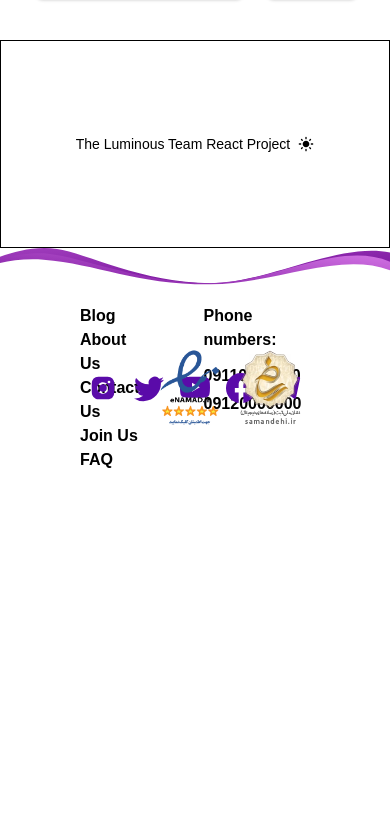
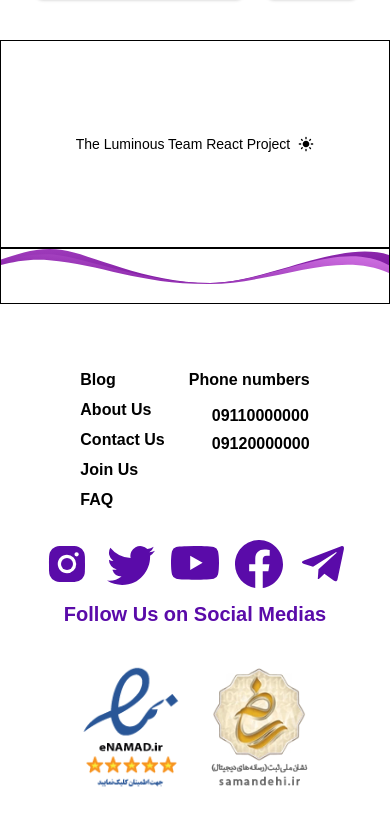
Before and after one commit to academy-react/luminous, a Next.js app: page /en in a window 390 px wide. Shown: the part 1063-1889 px from the top of the page. Before the commit the page ends 1599 px from the top, so only its background shows below. Built offline with nearby package versions, Linux system fonts and the light colour scheme; a web font is replaced by a local one.

Commit message:
refactor: footer & responsiveness

```diff
--- a/src/components/layout/footer/footer.tsx
+++ b/src/components/layout/footer/footer.tsx
@@ -14,7 +14,7 @@ const Footer = ({ lang }: { lang: Locale }) => {
   return (
     <>
       {/* footer background */}
-      <div className="relative aspect-[7/1] w-full">
+      <div className="relative aspect-[7/1] w-full border border-black">
         <Image
           src="/images/artworks/footer-art.svg"
           fill
@@ -23,14 +23,14 @@ const Footer = ({ lang }: { lang: Locale }) => {
         />
       </div>
       {/* Footer Section */}
-      <footer className="flex w-full items-center justify-between pb-16">
+      <footer className="grid w-full grid-rows-3 place-content-center py-16 lg:grid-cols-3 lg:grid-rows-1">
         {/* Info Area */}
-        <div className="flex w-[40%] gap-16 ps-20">
+        <div className="flex items-start justify-center gap-6">
           {/* Nav Bar */}
           <ul
             className={cn(
-              "flex flex-col font-bold",
-              lang === "en" ? "" : "md:text-lg"
+              "flex flex-col gap-1.5 font-bold",
+              lang === "en" ? "" : "text-xl md:text-lg"
             )}
           >
             {footerMenuOptions.map((item) => (
@@ -42,12 +42,17 @@ const Footer = ({ lang }: { lang: Locale }) => {
             ))}
           </ul>
           {/* Phone Numbers */}
-          <div className="flex flex-col gap-3">
-            <div className={cn("font-bold", lang === "en" ? "" : "md:text-lg")}>
+          <div className="flex flex-col items-end gap-3 lg:items-start">
+            <div
+              className={cn(
+                "font-bold",
+                lang === "en" ? "" : "text-xl md:text-lg"
+              )}
+            >
               {
                 {
-                  fa: "شماره های تماس:",
-                  en: "Phone numbers:",
+                  fa: "شماره های تماس",
+                  en: "Phone numbers",
                 }[lang]
               }
             </div>
@@ -58,19 +63,19 @@ const Footer = ({ lang }: { lang: Locale }) => {
           </div>
         </div>
         {/* Social Media Icons */}
-        <div className="flex w-[20%] flex-col items-center justify-center gap-2">
+        <div className="flex flex-col items-center justify-center gap-3">
           <div className="flex w-fit items-center gap-4">
             {footerSocialMediaOptions.map((item) => (
               <Link
                 key={item.id}
                 href={item.href}
-                className="text-3xl text-purple-primary"
+                className="text-5xl text-purple-primary lg:text-3xl"
               >
                 <item.icon />
               </Link>
             ))}
           </div>
-          <p className="hidden w-fit text-lg font-bold text-purple-primary md:block">
+          <p className="w-fit text-xl font-bold text-purple-primary lg:text-lg">
             {
               {
                 fa: "ما را در شبکه‌های اجتماعی دنبال کنید",
@@ -80,8 +85,8 @@ const Footer = ({ lang }: { lang: Locale }) => {
           </p>
         </div>
         {/* Trust Badges */}
-        <div className="flex w-[40%] items-center justify-end pe-20">
-          <div className="relative aspect-square h-20">
+        <div className="flex items-center justify-center">
+          <div className="relative aspect-square h-32">
             <Image
               src="/images/trust/E-Namad.png"
               alt="e-namad"
@@ -89,7 +94,7 @@ const Footer = ({ lang }: { lang: Locale }) => {
               className="object-contain"
             />
           </div>
-          <div className="relative aspect-square h-20">
+          <div className="relative aspect-square h-32">
             <Image
               src="/images/trust/Sabt.webp"
               alt="sabt"
```
